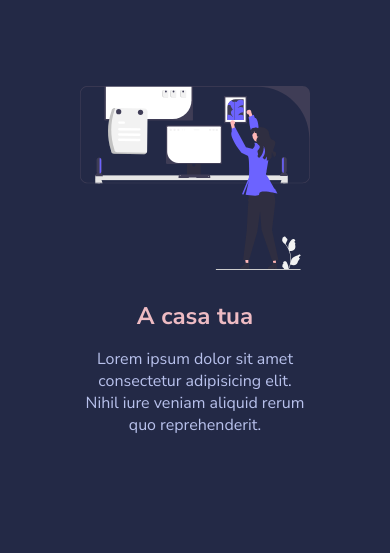
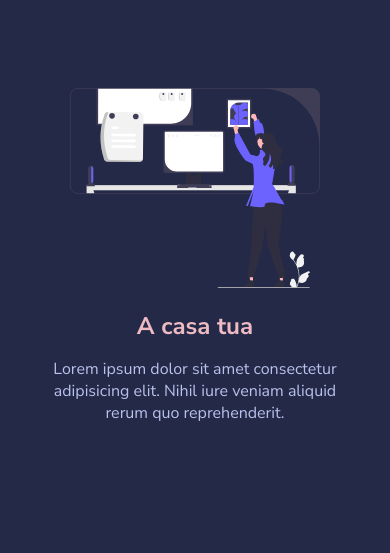
Before and after one commit to desireemezzotero/html-css-resp-wannabe, a plain HTML site: page index.html in a window 390 px wide. Shown: the part 215-768 px from the top of the page. Drawn offline with Linux system fonts and the light colour scheme.

Commit message:
final commit

```diff
--- a/css/style.css
+++ b/css/style.css
@@ -171,21 +171,45 @@ img {
 }
 
 
-
-
-/* Extra Extra Large (xxl) */
-@media (min-width: 1600px) {
-/* Inserisci le regole CSS per xx-large */
+/* TABLET*/
+@media screen and (max-width: 768px) {
     .row {
-    flex-wrap: wrap;
+        justify-content: center;
+        align-content: center;
     }
 
-.lessons .col {
-    width: 50%;
+    .col {
+        padding-top: 10px;
+        padding-bottom: 30px;
+        padding-left: 1rem;
+        padding-right: 1rem;
+    }
+
+    .lessons .col  , .steps .col  {
+        width: 100%;
+    }
+
+    .card {
+        width: 100%;
+    }
+
+    .container{
+        width: 100%;
     }
 
     .steps {
         background-color:  #eebbc3;
+        width: 100%;
+        margin:0rem
     }
 
+    .why-us h2 {
+        padding: 40px 30px;
     }
+
+    .why-us {
+        background-color: rgb(34,34,34);
+        width: 100%;
+        margin-bottom: 0rem;
+    }
+}
```
Lines whose indentation alone changed are shown as unchanged.
